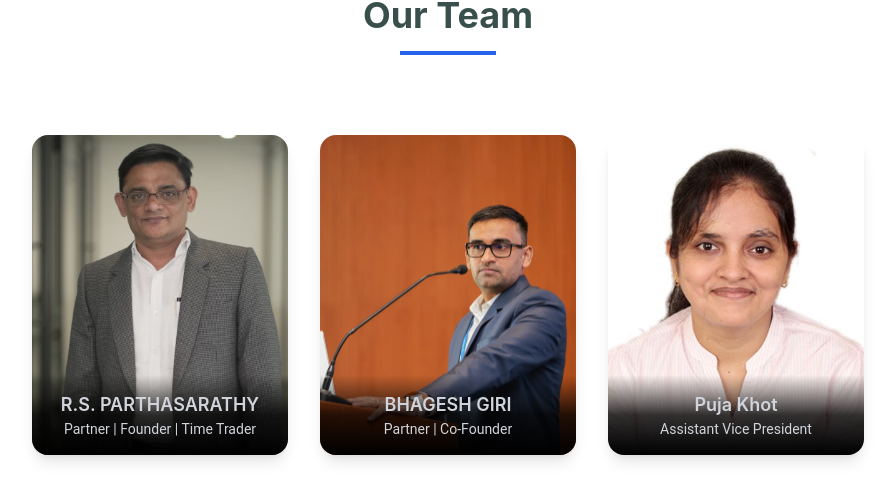
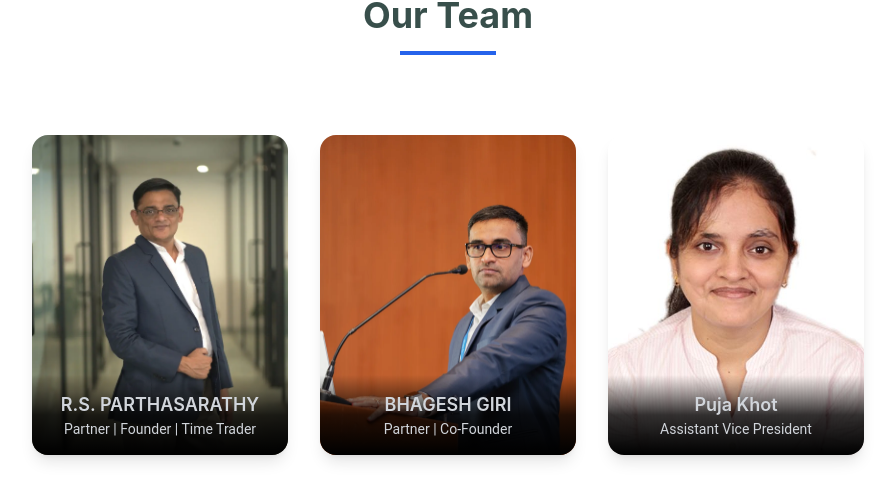
Before and after one commit to Sarvesh-24/FortuneWeb, a React (Create React App) app: page / in a window 1280 px wide. Shown: the part 5325-5810 px from the top of the page, without its empty margins (192-1087 px from the left). Built offline with nearby package versions, Linux system fonts and the light colour scheme.

Commit message:
Changes done in Team section

```diff
--- a/src/components/Team.js
+++ b/src/components/Team.js
@@ -11,7 +11,7 @@ const Team = () => {
       id: 1,
       name: "R.S. PARTHASARATHY",
       position: "Partner | Founder | Time Trader",
-      image: '/assets/profile/profile1.jpg',
+      image: '/assets/profile/profile01.webp',
       bio: " R.S. Parthasarathy, a Master in Business Administration with experience at prestigious institutions like Morgan Stanley and ICICI Securities, is a distinguished figure in the financial world. His unique market forecasts, which integrate Time, Price, and Vedic Mathematics, set him apart in the realm of financial analysis. In today’s tech-driven financial landscape, He specializes in developing advanced mathematical models and algorithms tailored for diverse asset classes. Renowned as an expert in Time Analysis, he is a highly sought-after trainer, having conducted numerous webinars for traders and investors. Additionally, he provides invaluable guidance to Mutual Fund Advisors, leveraging market timing techniques to optimize wealth management strategies.",
       social: {
         twitter: "https://twitter.com",
@@ -19,6 +19,7 @@ const Team = () => {
         github: "https://github.com"
       }
     },
+
     {
       id: 2,
       name: "BHAGESH GIRI",
@@ -31,6 +32,7 @@ const Team = () => {
         github: "https://github.com"
       }
     },
+
     {
       id: 3,
       name: "Puja Khot",
@@ -43,6 +45,7 @@ const Team = () => {
         github: "https://github.com"
       }
     },
+
     {
       id: 4,
       name: "Sarvesh Walke",
@@ -68,6 +71,7 @@ const Team = () => {
         github: "https://github.com"
       }
     },
+
     {
       id: 6,
       name: "Manjula",
```
Also changed, not shown: public/assets/profile/profile01.webp (added).
